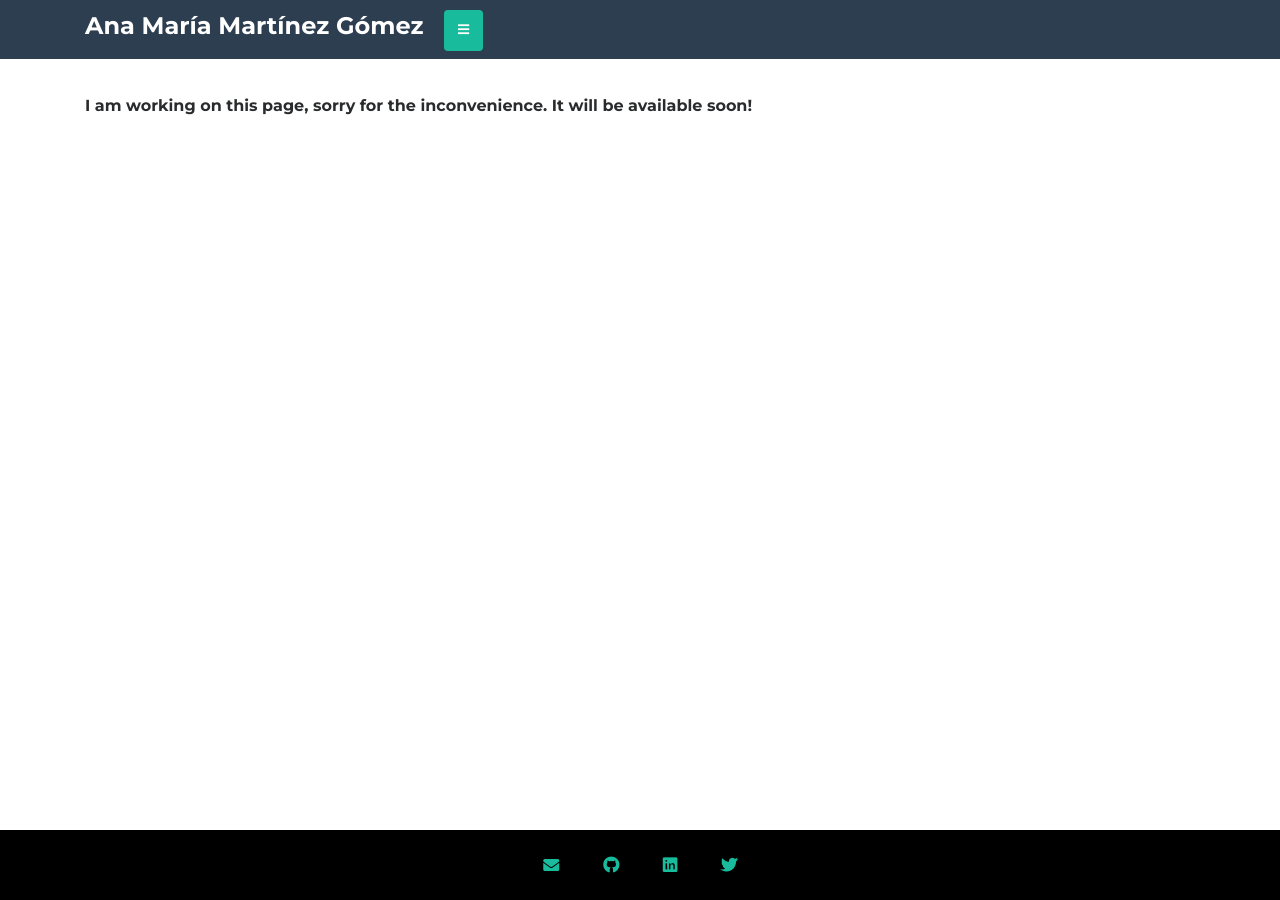
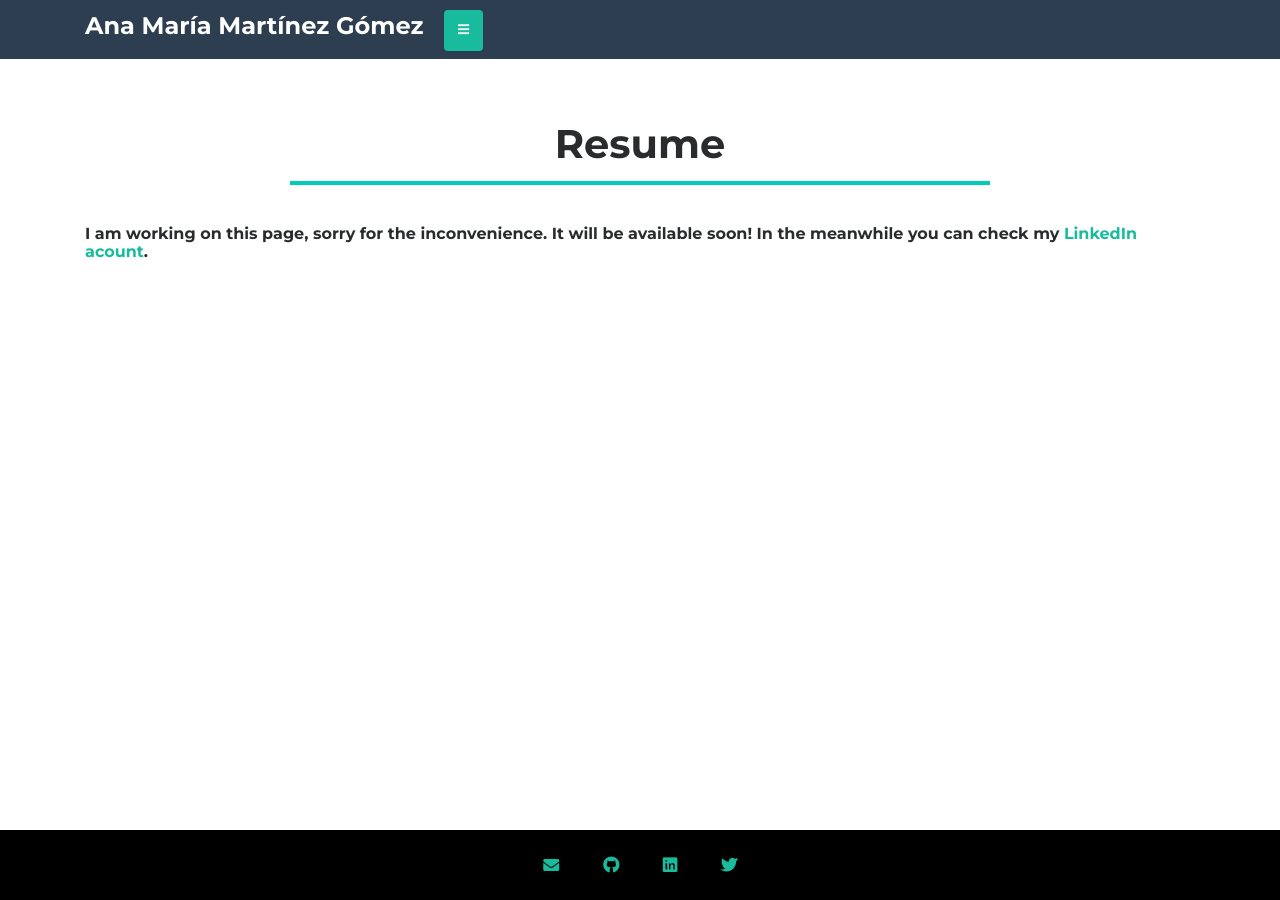
Before and after one commit to vicgalle/ana06.github.io, a Jekyll site: the page built from resume.md, in a window 1280 px wide. Built offline with Jekyll 4.4.1, drawn with Linux system fonts in a browser that asks for light colours; nearby versions of some CDN libraries.

Commit message:
Update Resume page to include link to LinkedIn

```diff
--- a/resume.md
+++ b/resume.md
@@ -4,4 +4,7 @@ title: Resume
 permalink: /resume/
 ---
 
-<h6>I am working on this page, sorry for the inconvenience. It will be available soon!</h6>
+<h1 class="text-center title">{{ page.title | escape }}</h1>
+<hr>
+
+###### I am working on this page, sorry for the inconvenience. It will be available soon! In the meanwhile you can check my [LinkedIn acount](https://www.linkedin.com/in/ana06/?locale=en_US){:target="_blank"}.
```
